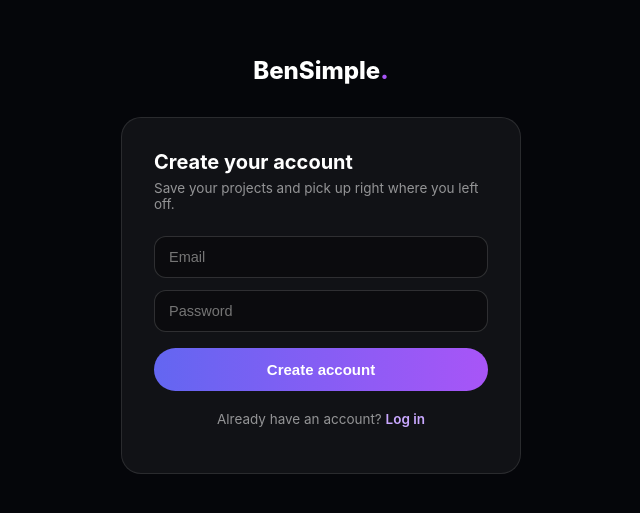
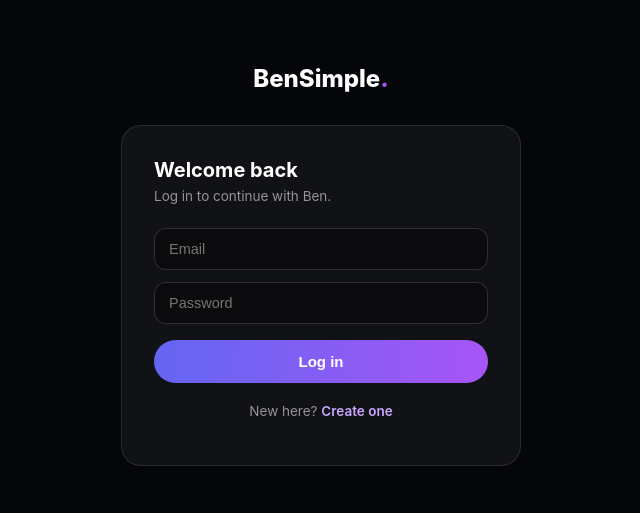
Before and after one commit to benlavelle44/bensimple, a Next.js app: page /login in a window 1280 px wide. Shown: the part 159-672 px from the top of the page, without its empty margins (319-959 px from the left). Built offline with nearby package versions, Linux system fonts and the light colour scheme; no server answers.

Commit message:
Update page.js
user direct account or new user

```diff
--- a/app/login/page.js
+++ b/app/login/page.js
@@ -1,13 +1,21 @@
 "use client";
-import { useState } from "react";
+import { useState, useEffect } from "react";
+import { useSearchParams } from "next/navigation";
 import { supabase } from "../../lib/supabase";
 
 export default function LoginPage() {
-  const [mode, setMode] = useState("signup");
+  const searchParams = useSearchParams();
+  const [mode, setMode] = useState("login");
   const [email, setEmail] = useState("");
   const [password, setPassword] = useState("");
   const [message, setMessage] = useState("");
   const [loading, setLoading] = useState(false);
+
+  useEffect(() => {
+    if (searchParams.get("mode") === "signup") {
+      setMode("signup");
+    }
+  }, [searchParams]);
 
   const handleSubmit = async () => {
     if (!email.trim() || !password.trim()) {
```
